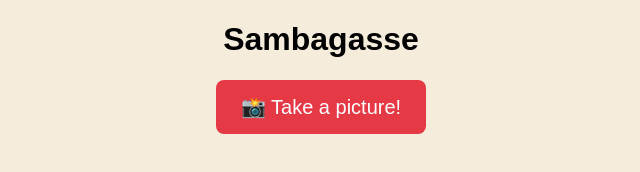
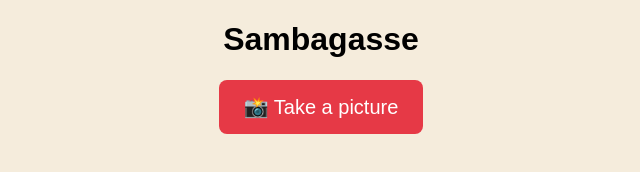
Before and after one commit to sambagassezh/photo, a plain HTML site: page index.html in a window 1280 px wide. Shown: the full height of the page, 319-959 px from the left. Drawn offline with Linux system fonts and the light colour scheme.

Commit message:
Update index.html

```diff
--- a/index.html
+++ b/index.html
@@ -11,7 +11,7 @@
 <h1>Sambagasse</h1>
 
 <button id="cameraButton">
-📸 Take a picture!
+📸 Take a picture
 </button>
 
 <input
```
Lines whose indentation alone changed are shown as unchanged.
